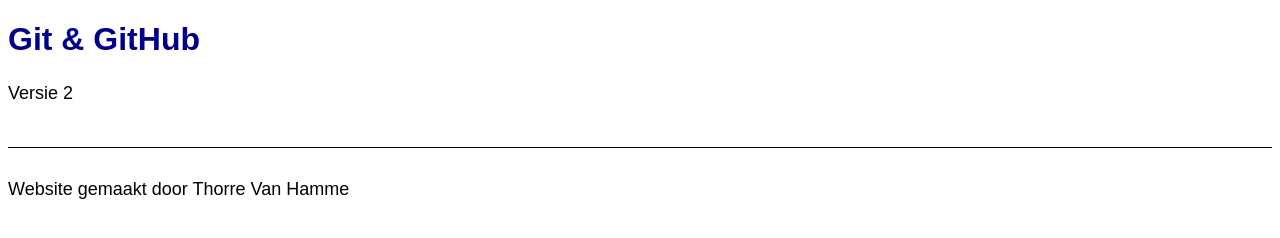
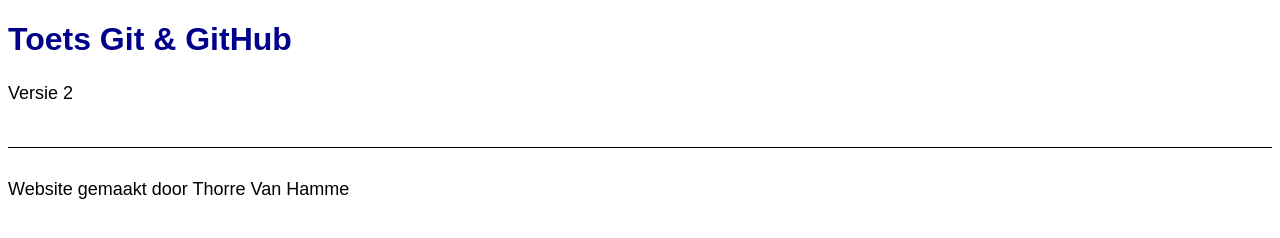
Before and after one commit to Microgolfoven/git-toets-Thorre-VanHamme, a plain HTML site: page index.html in a window 1280 px wide. Drawn offline with Linux system fonts and the light colour scheme.

Commit message:
volledig opgelost

```diff
--- a/index.html
+++ b/index.html
@@ -6,7 +6,7 @@
     <link rel="stylesheet" href="css/style.css">
 </head>
 <body>
-    <h1>Git & GitHub</h1>
+    <h1>Toets Git & GitHub</h1>
     <p>Versie 2</p>
 <footer>
     <p>Website gemaakt door Thorre Van Hamme</p>
```
